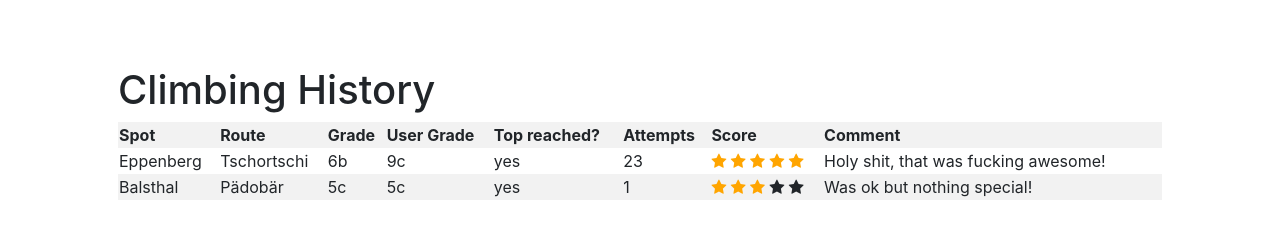
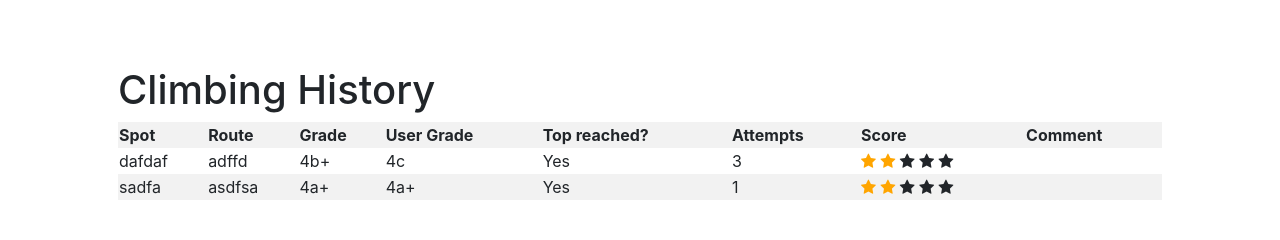
Before and after one commit to KevinSchaer/ClimbingTool, a Flask app: page / in a window 1280 px wide. Shown: the part 547-787 px from the top of the page. Run offline with Flask 2, Linux system fonts and the light colour scheme; a user stored in the database is signed in; some libraries are stand-ins or nearby versions.

Commit message:
updated index page

```diff
--- a/app.py
+++ b/app.py
@@ -54,9 +54,11 @@ def index():
     # Get existing user values from database
     db.execute("SELECT * FROM users WHERE id = :user_id", {"user_id": user_id})
     result_users = db.fetchone()
+    db.execute("SELECT top_reached, attempts, score, user_grade, comment, name, grade, spot, time FROM user_route INNER JOIN routes ON user_route.route_id = routes.id  WHERE user_id = :user_id ORDER BY time DESC;", {"user_id": user_id})
+    result_routes = db.fetchall()
     connection.commit()
 
-    return render_template("index.html", result_users=result_users)
+    return render_template("index.html", result_users=result_users, result_routes=result_routes)
 
 
 @app.route("/editUserProfile", methods=["GET", "POST"])
--- a/templates/index.html
+++ b/templates/index.html
@@ -31,7 +31,8 @@
     <br>
     <br>
     <h1>Climbing History</h1>
-    <table style="width:100%" class="table-striped">
+
+    <table style="width: 100%" class="table-striped">
         <tr>
             <th>Spot</th>
             <th>Route</th>
@@ -42,38 +43,24 @@
             <th>Score</th>
             <th>Comment</th>
         </tr>
+        {% for i in range(0,2) %}
             <tr>
-        <td>Eppenberg</td>
-        <td>Tschortschi</td>
-        <td>6b</td>
-        <td>9c</td>
-        <td>yes</td>
-        <td>23</td>
-        <td>{% for i in range(0,5) %}
+                <td>{{ result_routes[i]["spot"] }}</td>
+                <td>{{ result_routes[i]["name"] }}</td>
+                <td>{{ result_routes[i]["grade"] }}</td>
+                <td>{{ result_routes[i]["user_grade"] }}</td>
+                <td>{{ result_routes[i]["top_reached"] }}</td>
+                <td>{{ result_routes[i]["attempts"] }}</td>
+                <td>{% for i in range(0,result_routes[i]["score"]) %}
                         <span class="fa fa-star checked"></span>
                     {% endfor %}
-        {% for i in range(0,5-5) %}
+                    {% for i in range(0,5-result_routes[i]["score"]) %}
                         <span class="fa fa-star"></span>
                     {% endfor %}
                 </td>
-        <td>Holy shit, that was fucking awesome!</td>
+                <td>{{ result_routes[i]["comments"] }}</td>
             </tr>
-        <tr>
-        <td>Balsthal</td>
-        <td>Pädobär</td>
-        <td>5c</td>
-        <td>5c</td>
-        <td>yes</td>
-        <td>1</td>
-        <td>{% for i in range(0,3) %}
-                <span class="fa fa-star checked"></span>
         {% endfor %}
-            {% for i in range(0,5-3) %}
-                <span class="fa fa-star"></span>
-            {% endfor %}
-        </td>
-        <td>Was ok but nothing special!</td>
-        </tr>
     </table>
 
 {% endblock %}
```
Also changed, not shown: climbing.db. Lines whose indentation alone changed are shown as unchanged.
